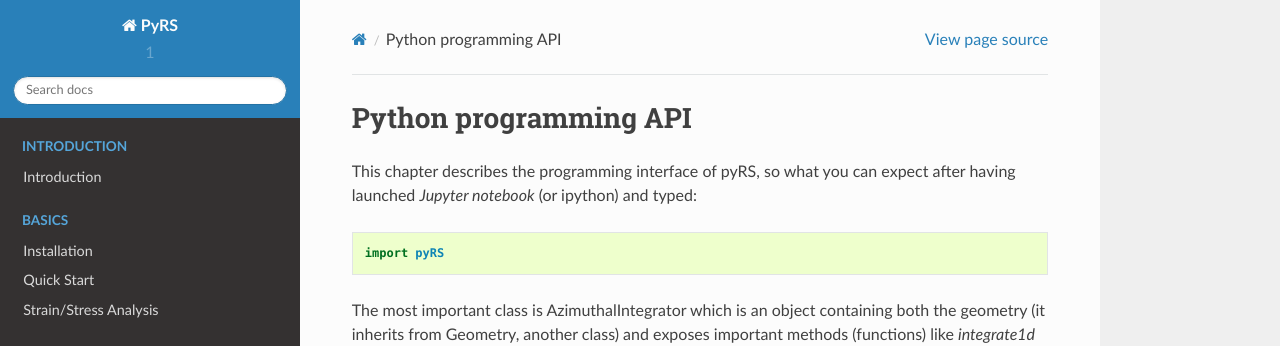
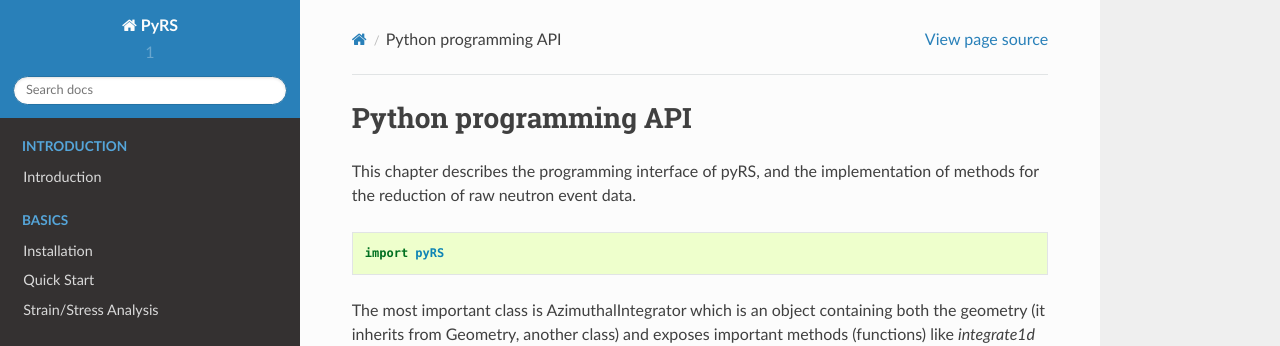
Before and after one commit to neutrons/PyRS, a Sphinx documentation site: the page built from docs/rtd/source/api/modules.rst, in a window 1280 px wide. Shown: the top 346 px of the page. Built offline with Sphinx 7.4.7 and the Read the Docs theme 2.0.0, drawn with Linux system fonts in a browser that asks for light colours; pages that are not in the unit, such as notebooks, are missing from menus.

Commit message:
update bib

```diff
--- a/docs/rtd/source/api/modules.rst
+++ b/docs/rtd/source/api/modules.rst
@@ -1,8 +1,8 @@
 Python programming API
 ======================
 
-This chapter describes the programming interface of pyRS, so what you can
-expect after having launched *Jupyter notebook* (or ipython) and typed:
+This chapter describes the programming interface of pyRS, and the implementation of methods for the reduction of
+raw neutron event data.
 
 .. code-block:: python
 
--- a/docs/rtd/source/api/pyRS.rst
+++ b/docs/rtd/source/api/pyRS.rst
@@ -4,9 +4,9 @@
 :mod:`Event Nexus Conversion`
 ---------------------------------
 .. autoclass:: pyrs.core.nexus_conversion.NeXusConvertingApp
-    :members:
-    :undoc-members:
-    :show-inheritance:
+.. autofunction:: pyrs.core.nexus_conversion.NeXusConvertingApp.convert
+.. autofunction:: pyrs.core.nexus_conversion.NeXusConvertingApp.save
+
 
 :mod:`Data Reduction Manager`
 ---------------------------------
```
Also changed, not shown: docs/rtd/source/index.rst (+10 -3 lines).
